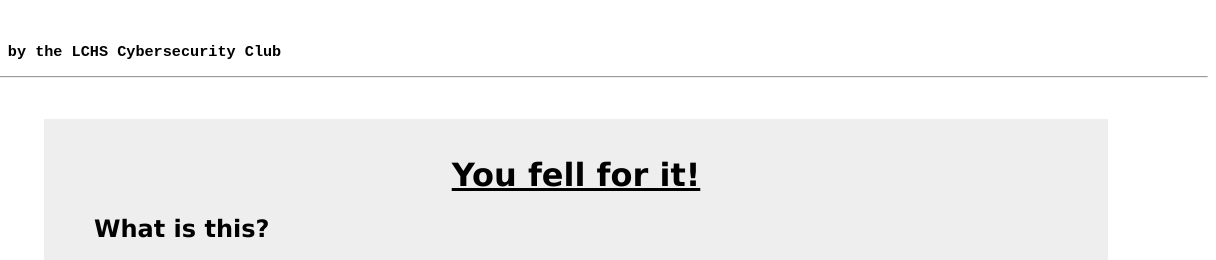
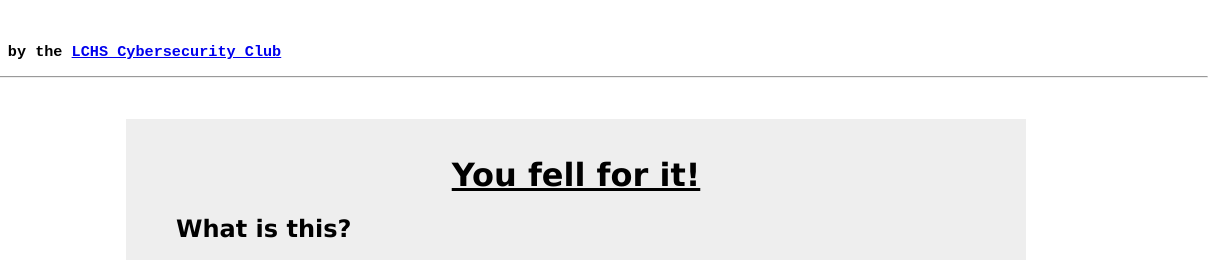
Before and after one commit to lchs-cybersecurity/lchs-cybersecurity-site, a plain HTML site: page phished.html in a window 1280 px wide. Shown: the top 260 px of the page, 64-1280 px from the left. Drawn offline with Linux system fonts and the light colour scheme.

Commit message:
formatting tweaks

```diff
--- a/phished.html
+++ b/phished.html
@@ -6,7 +6,11 @@
 	<body>
 		<header>
 			<img src="banner_phishingassessment.jpg">
-			<h3 style="font-family:Monospace">A test by the LCHS Cybersecurity Club</h3>
+			<h3 style="font-family:Monospace">A test by the
+				<a href="https://turtlebasket.github.io/lchs-cybersecurity-site/">
+					LCHS Cybersecurity Club
+				</a>
+			</h3>
 			<hr>
 		</header>
 		<br>
@@ -14,7 +18,8 @@
 		<style>
 			.bodytext{line-height: 35px}
 		</style>
-		<div style="font-family:Verdana,Roboto,sans-serif;background-color:#EEEEEE;text-align:left;margin:15px 100px;padding:15px 50px">
+		<center>
+		<div style="font-family:Verdana,Roboto,sans-serif;background-color:#EEEEEE;max-width:800px;text-align:left;margin:15px 20px;padding:15px 50px">
 			<center><h1><u>You fell for it!</u></h1></center>
 
 			<h2>What is this?</h2>
@@ -33,8 +38,9 @@
 
 			<h2>Want to try practicing your identification skills?</h2>
 			<div class="bodytext">
-				<p>You're in luck! Google's got a little phishing quiz that you can use to practice identifying phishing emails. You can find the link <a href="https://phishingquiz.withgoogle.com/">here</a>. If you want, try hovering over the link to check its legitimacy. (Don't be <i>excessively</i> paranoid,  - phishingquiz.withgoogle.com is a legitimate address).
+				<p>You're in luck! Google's got a little phishing quiz that you can use to practice identifying phishing emails. You can find the link <a href="https://phishingquiz.withgoogle.com/">here</a>. If you want, try hovering over the link to check its legitimacy. (Don't be <i>excessively</i> paranoid,  - phishingquiz.withgoogle.com is a legitimate address.)
 			</div>
 		</div>
+		</center>
 	</body>
 </html>
```
